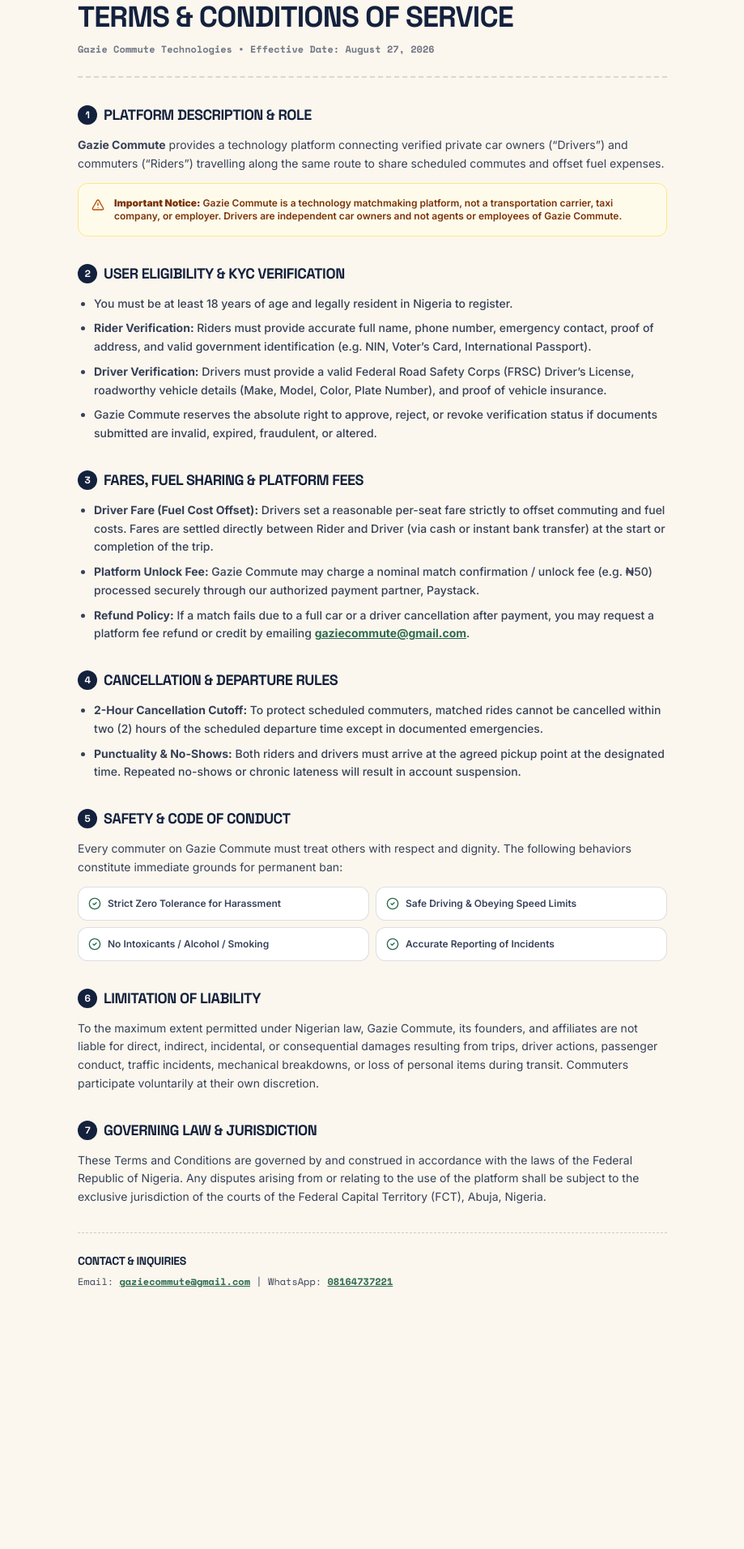
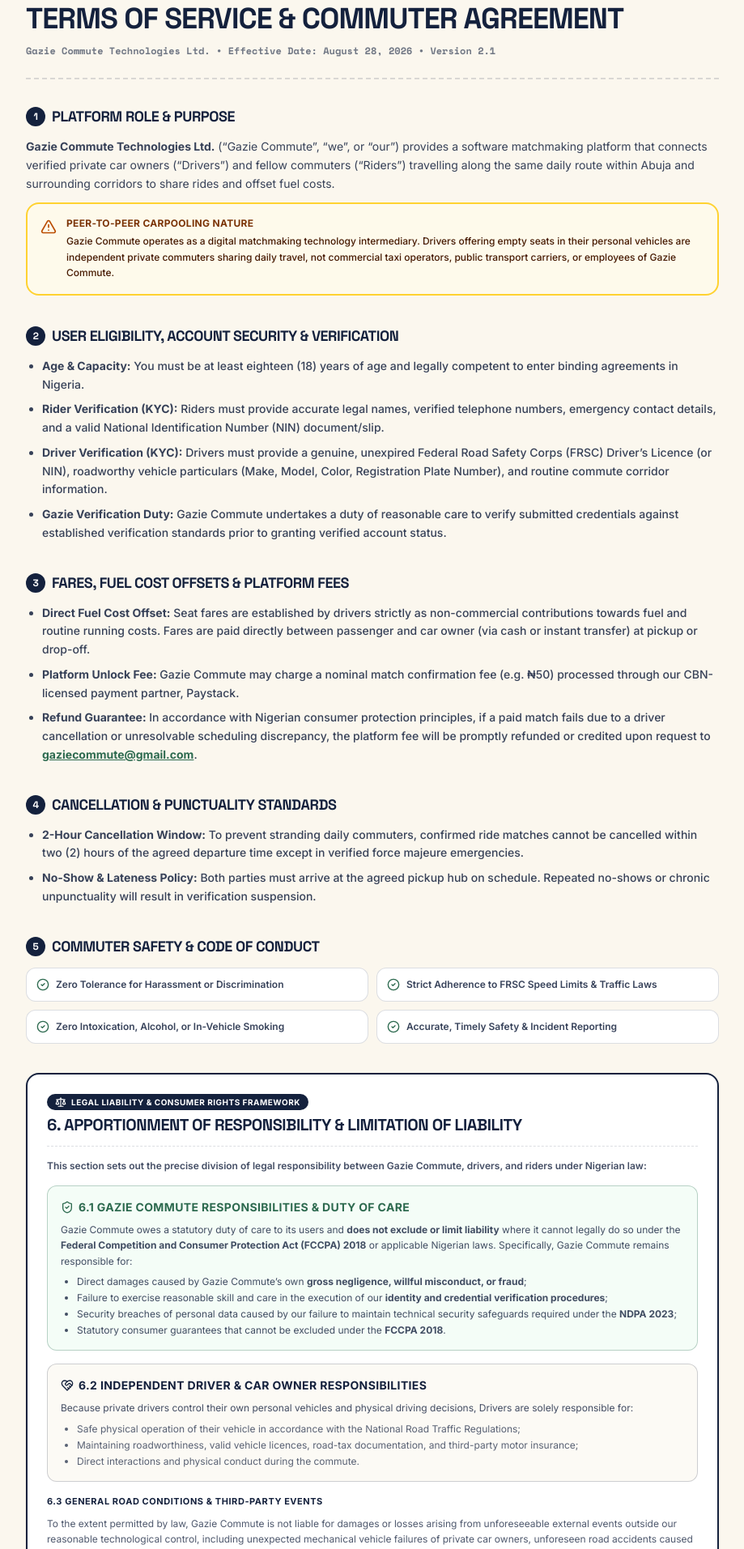
Before and after one commit to peculiardrive/GazieApp, a Next.js app: page /terms in a window 1280 px wide. Shown: the part 200-2113 px from the top of the page at 81% size, without its empty margins (180-1099 px from the left). Before the commit the page ends 1831 px from the top, so only its background shows below. Built offline with nearby package versions, Linux system fonts and the light colour scheme; no server answers.

Commit message:
docs(terms): rewrite Section 6 liability framework to eliminate blanket waivers and preserve statutory consumer rights under FCCPA 2018 and NDPA 2023

```diff
--- a/src/app/terms/page.tsx
+++ b/src/app/terms/page.tsx
@@ -3,14 +3,14 @@
 import React from 'react';
 import Navbar from '@/components/ui/Navbar';
 import Link from 'next/link';
-import { ArrowLeft, ShieldCheck, AlertTriangle, FileText, CheckCircle2 } from 'lucide-react';
+import { ArrowLeft, ShieldCheck, AlertTriangle, FileText, CheckCircle2, Scale, ShieldAlert, HeartHandshake } from 'lucide-react';
 
 export default function TermsPage() {
   return (
     <div className="flex flex-col min-h-screen bg-gazie-paper text-gazie-navy">
       <Navbar />
 
-      <main className="flex-1 max-w-3xl mx-auto w-full px-5 py-10 space-y-8">
+      <main className="flex-1 max-w-4xl mx-auto w-full px-5 py-10 space-y-8">
         {/* Back Link */}
         <div className="pb-2">
           <Link
@@ -23,34 +23,37 @@
 
         {/* Header Section */}
         <div className="border-b-2 border-dashed border-gazie-navy/15 pb-6 space-y-3">
-          <div className="inline-flex items-center gap-2 px-2.5 py-1 rounded-full bg-gazie-navy/5 text-gazie-navy text-[11px] font-bold tracking-wide">
-            <FileText className="w-3.5 h-3.5" /> LEGAL AGREEMENT
+          <div className="inline-flex items-center gap-2 px-3 py-1 rounded-full bg-gazie-navy/5 text-gazie-navy text-[11px] font-bold tracking-wide border border-gazie-navy/15">
+            <FileText className="w-3.5 h-3.5" /> LEGAL TERMS & CONDITIONS OF SERVICE
           </div>
-          <h1 className="font-display font-extrabold text-3xl sm:text-4xl tracking-tight leading-none uppercase">
-            Terms & Conditions of Service
+          <h1 className="font-display font-black text-3xl sm:text-4xl tracking-tight leading-none uppercase">
+            Terms of Service & Commuter Agreement
           </h1>
           <p className="text-xs font-semibold text-gazie-navy/60 font-mono leading-relaxed">
-            Gazie Commute Technologies &bull; Effective Date: August 27, 2026
+            Gazie Commute Technologies Ltd. &bull; Effective Date: August 28, 2026 &bull; Version 2.1
           </p>
         </div>
 
         {/* Terms Content */}
-        <div className="font-sans text-sm text-gazie-navy/85 space-y-8 leading-relaxed">
+        <div className="font-sans text-sm text-gazie-navy/85 space-y-9 leading-relaxed">
 
           {/* Section 1 */}
           <section className="space-y-3">
             <h2 className="font-display font-extrabold text-lg uppercase tracking-tight text-gazie-navy flex items-center gap-2">
               <span className="w-6 h-6 rounded-full bg-gazie-navy text-white inline-flex items-center justify-center text-xs">1</span>
-              Platform Description & Role
+              Platform Role & Purpose
             </h2>
             <p>
-              <strong>Gazie Commute</strong> provides a technology platform connecting verified private car owners (&ldquo;Drivers&rdquo;) and commuters (&ldquo;Riders&rdquo;) travelling along the same route to share scheduled commutes and offset fuel expenses.
+              <strong>Gazie Commute Technologies Ltd.</strong> (&ldquo;Gazie Commute&rdquo;, &ldquo;we&rdquo;, or &ldquo;our&rdquo;) provides a software matchmaking platform that connects verified private car owners (&ldquo;Drivers&rdquo;) and fellow commuters (&ldquo;Riders&rdquo;) travelling along the same daily route within Abuja and surrounding corridors to share rides and offset fuel costs.
             </p>
-            <div className="bg-amber-50 border border-amber-200 rounded-xl p-4 text-xs font-semibold text-amber-900 flex items-start gap-3">
-              <AlertTriangle className="w-4 h-4 text-amber-700 flex-shrink-0 mt-0.5" />
-              <span>
-                <strong>Important Notice:</strong> Gazie Commute is a technology matchmaking platform, not a transportation carrier, taxi company, or employer. Drivers are independent car owners and not agents or employees of Gazie Commute.
-              </span>
+            <div className="bg-amber-50/80 border-2 border-amber-300 rounded-2xl p-4 text-xs font-medium text-amber-950 flex items-start gap-3">
+              <AlertTriangle className="w-5 h-5 text-amber-700 flex-shrink-0 mt-0.5" />
+              <div className="space-y-1">
+                <span className="font-bold block uppercase tracking-wide text-amber-900">Peer-to-Peer Carpooling Nature</span>
+                <p className="leading-relaxed">
+                  Gazie Commute operates as a digital matchmaking technology intermediary. Drivers offering empty seats in their personal vehicles are independent private commuters sharing daily travel, not commercial taxi operators, public transport carriers, or employees of Gazie Commute.
+                </p>
+              </div>
             </div>
           </section>
 
@@ -58,18 +61,18 @@
           <section className="space-y-3">
             <h2 className="font-display font-extrabold text-lg uppercase tracking-tight text-gazie-navy flex items-center gap-2">
               <span className="w-6 h-6 rounded-full bg-gazie-navy text-white inline-flex items-center justify-center text-xs">2</span>
-              User Eligibility & KYC Verification
+              User Eligibility, Account Security & Verification
             </h2>
             <ul className="list-disc pl-5 space-y-2 font-medium">
-              <li>You must be at least 18 years of age and legally resident in Nigeria to register.</li>
+              <li><strong>Age & Capacity:</strong> You must be at least eighteen (18) years of age and legally competent to enter binding agreements in Nigeria.</li>
               <li>
-                <strong>Rider Verification:</strong> Riders must provide accurate full name, phone number, emergency contact, proof of address, and valid government identification (e.g. NIN, Voter&rsquo;s Card, International Passport).
+                <strong>Rider Verification (KYC):</strong> Riders must provide accurate legal names, verified telephone numbers, emergency contact details, and a valid National Identification Number (NIN) document/slip.
               </li>
               <li>
-                <strong>Driver Verification:</strong> Drivers must provide a valid Federal Road Safety Corps (FRSC) Driver&rsquo;s License, roadworthy vehicle details (Make, Model, Color, Plate Number), and proof of vehicle insurance.
+                <strong>Driver Verification (KYC):</strong> Drivers must provide a genuine, unexpired Federal Road Safety Corps (FRSC) Driver&rsquo;s Licence (or NIN), roadworthy vehicle particulars (Make, Model, Color, Registration Plate Number), and routine commute corridor information.
               </li>
               <li>
-                Gazie Commute reserves the absolute right to approve, reject, or revoke verification status if documents submitted are invalid, expired, fraudulent, or altered.
+                <strong>Gazie Verification Duty:</strong> Gazie Commute undertakes a duty of reasonable care to verify submitted credentials against established verification standards prior to granting verified account status.
               </li>
             </ul>
           </section>
@@ -78,17 +81,17 @@
           <section className="space-y-3">
             <h2 className="font-display font-extrabold text-lg uppercase tracking-tight text-gazie-navy flex items-center gap-2">
               <span className="w-6 h-6 rounded-full bg-gazie-navy text-white inline-flex items-center justify-center text-xs">3</span>
-              Fares, Fuel Sharing & Platform Fees
+              Fares, Fuel Cost Offsets & Platform Fees
             </h2>
             <ul className="list-disc pl-5 space-y-2 font-medium">
               <li>
-                <strong>Driver Fare (Fuel Cost Offset):</strong> Drivers set a reasonable per-seat fare strictly to offset commuting and fuel costs. Fares are settled directly between Rider and Driver (via cash or instant bank transfer) at the start or completion of the trip.
+                <strong>Direct Fuel Cost Offset:</strong> Seat fares are established by drivers strictly as non-commercial contributions towards fuel and routine running costs. Fares are paid directly between passenger and car owner (via cash or instant transfer) at pickup or drop-off.
               </li>
               <li>
-                <strong>Platform Unlock Fee:</strong> Gazie Commute may charge a nominal match confirmation / unlock fee (e.g. ₦50) processed securely through our authorized payment partner, Paystack.
+                <strong>Platform Unlock Fee:</strong> Gazie Commute may charge a nominal match confirmation fee (e.g. ₦50) processed through our CBN-licensed payment partner, Paystack.
               </li>
               <li>
-                <strong>Refund Policy:</strong> If a match fails due to a full car or a driver cancellation after payment, you may request a platform fee refund or credit by emailing <a href="mailto:gaziecommute@gmail.com" className="underline font-bold text-gazie-green">gaziecommute@gmail.com</a>.
+                <strong>Refund Guarantee:</strong> In accordance with Nigerian consumer protection principles, if a paid match fails due to a driver cancellation or unresolvable scheduling discrepancy, the platform fee will be promptly refunded or credited upon request to <a href="mailto:gaziecommute@gmail.com" className="underline font-bold text-gazie-green">gaziecommute@gmail.com</a>.
               </li>
             </ul>
           </section>
@@ -97,14 +100,14 @@
           <section className="space-y-3">
             <h2 className="font-display font-extrabold text-lg uppercase tracking-tight text-gazie-navy flex items-center gap-2">
               <span className="w-6 h-6 rounded-full bg-gazie-navy text-white inline-flex items-center justify-center text-xs">4</span>
-              Cancellation & Departure Rules
+              Cancellation & Punctuality Standards
             </h2>
             <ul className="list-disc pl-5 space-y-2 font-medium">
               <li>
-                <strong>2-Hour Cancellation Cutoff:</strong> To protect scheduled commuters, matched rides cannot be cancelled within two (2) hours of the scheduled departure time except in documented emergencies.
+                <strong>2-Hour Cancellation Window:</strong> To prevent stranding daily commuters, confirmed ride matches cannot be cancelled within two (2) hours of the agreed departure time except in verified force majeure emergencies.
               </li>
               <li>
-                <strong>Punctuality & No-Shows:</strong> Both riders and drivers must arrive at the agreed pickup point at the designated time. Repeated no-shows or chronic lateness will result in account suspension.
+                <strong>No-Show & Lateness Policy:</strong> Both parties must arrive at the agreed pickup hub on schedule. Repeated no-shows or chronic unpunctuality will result in verification suspension.
               </li>
             </ul>
           </section>
@@ -113,56 +116,121 @@
           <section className="space-y-3">
             <h2 className="font-display font-extrabold text-lg uppercase tracking-tight text-gazie-navy flex items-center gap-2">
               <span className="w-6 h-6 rounded-full bg-gazie-navy text-white inline-flex items-center justify-center text-xs">5</span>
-              Safety & Code of Conduct
+              Commuter Safety & Code of Conduct
             </h2>
-            <p>
-              Every commuter on Gazie Commute must treat others with respect and dignity. The following behaviors constitute immediate grounds for permanent ban:
-            </p>
-            <div className="grid grid-cols-1 sm:grid-cols-2 gap-2 text-xs font-semibold">
+            <div className="grid grid-cols-1 sm:grid-cols-2 gap-2.5 text-xs font-semibold">
               <div className="p-3 bg-white border border-gazie-navy/15 rounded-xl flex items-center gap-2">
-                <CheckCircle2 className="w-4 h-4 text-gazie-green flex-shrink-0" /> Strict Zero Tolerance for Harassment
+                <CheckCircle2 className="w-4 h-4 text-gazie-green flex-shrink-0" /> Zero Tolerance for Harassment or Discrimination
               </div>
               <div className="p-3 bg-white border border-gazie-navy/15 rounded-xl flex items-center gap-2">
-                <CheckCircle2 className="w-4 h-4 text-gazie-green flex-shrink-0" /> Safe Driving & Obeying Speed Limits
+                <CheckCircle2 className="w-4 h-4 text-gazie-green flex-shrink-0" /> Strict Adherence to FRSC Speed Limits & Traffic Laws
               </div>
               <div className="p-3 bg-white border border-gazie-navy/15 rounded-xl flex items-center gap-2">
-                <CheckCircle2 className="w-4 h-4 text-gazie-green flex-shrink-0" /> No Intoxicants / Alcohol / Smoking
+                <CheckCircle2 className="w-4 h-4 text-gazie-green flex-shrink-0" /> Zero Intoxication, Alcohol, or In-Vehicle Smoking
               </div>
               <div className="p-3 bg-white border border-gazie-navy/15 rounded-xl flex items-center gap-2">
-                <CheckCircle2 className="w-4 h-4 text-gazie-green flex-shrink-0" /> Accurate Reporting of Incidents
+                <CheckCircle2 className="w-4 h-4 text-gazie-green flex-shrink-0" /> Accurate, Timely Safety & Incident Reporting
               </div>
             </div>
           </section>
 
-          {/* Section 6 */}
-          <section className="space-y-3">
-            <h2 className="font-display font-extrabold text-lg uppercase tracking-tight text-gazie-navy flex items-center gap-2">
-              <span className="w-6 h-6 rounded-full bg-gazie-navy text-white inline-flex items-center justify-center text-xs">6</span>
-              Limitation of Liability
-            </h2>
-            <p>
-              To the maximum extent permitted under Nigerian law, Gazie Commute, its founders, and affiliates are not liable for direct, indirect, incidental, or consequential damages resulting from trips, driver actions, passenger conduct, traffic incidents, mechanical breakdowns, or loss of personal items during transit. Commuters participate voluntarily at their own discretion.
+          {/* Section 6: Legally Compliant Liability Framework */}
+          <section className="space-y-4 bg-white border-2 border-gazie-navy rounded-2xl p-6 shadow-sm">
+            <div className="border-b border-dashed border-gazie-navy/15 pb-3">
+              <div className="inline-flex items-center gap-1.5 px-2.5 py-0.5 rounded-full bg-gazie-navy text-white text-[10px] font-bold uppercase tracking-wider mb-1">
+                <Scale className="w-3.5 h-3.5" /> Legal Liability & Consumer Rights Framework
+              </div>
+              <h2 className="font-display font-black text-xl tracking-tight text-gazie-navy uppercase">
+                6. Apportionment of Responsibility & Limitation of Liability
+              </h2>
+            </div>
+
+            <p className="text-xs font-semibold text-gazie-navy/80">
+              This section sets out the precise division of legal responsibility between Gazie Commute, drivers, and riders under Nigerian law:
             </p>
+
+            {/* 6.1 What Gazie is Responsible For */}
+            <div className="p-4 bg-green-50/70 border border-gazie-green/30 rounded-xl space-y-2 text-xs">
+              <h3 className="font-bold text-gazie-green text-sm flex items-center gap-1.5 uppercase tracking-wide">
+                <ShieldCheck className="w-4 h-4 text-gazie-green" />
+                6.1 Gazie Commute Responsibilities & Duty of Care
+              </h3>
+              <p className="text-gazie-navy/80 leading-relaxed">
+                Gazie Commute owes a statutory duty of care to its users and <strong>does not exclude or limit liability</strong> where it cannot legally do so under the <strong>Federal Competition and Consumer Protection Act (FCCPA) 2018</strong> or applicable Nigerian laws. Specifically, Gazie Commute remains responsible for:
+              </p>
+              <ul className="list-disc pl-5 space-y-1 text-gazie-navy/80">
+                <li>Direct damages caused by Gazie Commute&rsquo;s own <strong>gross negligence, willful misconduct, or fraud</strong>;</li>
+                <li>Failure to exercise reasonable skill and care in the execution of our <strong>identity and credential verification procedures</strong>;</li>
+                <li>Security breaches of personal data caused by our failure to maintain technical security safeguards required under the <strong>NDPA 2023</strong>;</li>
+                <li>Statutory consumer guarantees that cannot be excluded under the <strong>FCCPA 2018</strong>.</li>
+              </ul>
+            </div>
+
+            {/* 6.2 Driver & Vehicle Responsibilities */}
+            <div className="p-4 bg-gazie-paper/60 border border-gazie-navy/20 rounded-xl space-y-2 text-xs">
+              <h3 className="font-bold text-gazie-navy text-sm flex items-center gap-1.5 uppercase tracking-wide">
+                <HeartHandshake className="w-4 h-4 text-gazie-navy" />
+                6.2 Independent Driver & Car Owner Responsibilities
+              </h3>
+              <p className="text-gazie-navy/80 leading-relaxed">
+                Because private drivers control their own personal vehicles and physical driving decisions, Drivers are solely responsible for:
+              </p>
+              <ul className="list-disc pl-5 space-y-1 text-gazie-navy/70">
+                <li>Safe physical operation of their vehicle in accordance with the National Road Traffic Regulations;</li>
+                <li>Maintaining roadworthiness, valid vehicle licences, road-tax documentation, and third-party motor insurance;</li>
+                <li>Direct interactions and physical conduct during the commute.</li>
+              </ul>
+            </div>
+
+            {/* 6.3 Third-Party & Road Risk Disclaimers */}
+            <div className="space-y-2 text-xs text-gazie-navy/75 leading-relaxed">
+              <h3 className="font-bold text-gazie-navy uppercase tracking-wider text-[11px]">
+                6.3 General Road Conditions & Third-Party Events
+              </h3>
+              <p>
+                To the extent permitted by law, Gazie Commute is not liable for damages or losses arising from unforeseeable external events outside our reasonable technological control, including unexpected mechanical vehicle failures of private car owners, unforeseen road accidents caused by third-party motorists, traffic gridlock delays, adverse weather conditions, or loss/theft of personal belongings left unattended in vehicles.
+              </p>
+            </div>
+
+            {/* 6.4 Statutory Consumer Protection Non-Exclusion */}
+            <div className="p-3 bg-gazie-navy/5 border border-gazie-navy/15 rounded-xl text-[11px] font-semibold text-gazie-navy/80 leading-relaxed">
+              <strong>Statutory Rights Protected:</strong> Nothing in these Terms of Service operates to exclude, restrict, or modify any statutory consumer right, warranty, or remedy conferred by the <em>Federal Competition and Consumer Protection Act (FCCPA) 2018</em> or the <em>Nigeria Data Protection Act (NDPA) 2023</em> that cannot be lawfully excluded by contract.
+            </div>
           </section>
 
           {/* Section 7 */}
           <section className="space-y-3">
             <h2 className="font-display font-extrabold text-lg uppercase tracking-tight text-gazie-navy flex items-center gap-2">
               <span className="w-6 h-6 rounded-full bg-gazie-navy text-white inline-flex items-center justify-center text-xs">7</span>
-              Governing Law & Jurisdiction
+              Dispute Resolution & Governing Law
             </h2>
             <p>
-              These Terms and Conditions are governed by and construed in accordance with the laws of the Federal Republic of Nigeria. Any disputes arising from or relating to the use of the platform shall be subject to the exclusive jurisdiction of the courts of the Federal Capital Territory (FCT), Abuja, Nigeria.
+              These Terms shall be governed by and interpreted in accordance with the laws of the <strong>Federal Republic of Nigeria</strong>.
+            </p>
+            <p>
+              In the event of any controversy or dispute between commuters or with the platform, the parties agree to first attempt resolution through good-faith mediation facilitated by Gazie Commute Customer Resolution Unit. If unresolved, disputes shall be submitted to the competent courts of the <strong>Federal Capital Territory (FCT), Abuja, Nigeria</strong>.
             </p>
           </section>
 
           {/* Section 8 */}
-          <section className="space-y-2 border-t border-dashed border-gazie-navy/20 pt-6">
+          <section className="space-y-3 border-t-2 border-dashed border-gazie-navy/15 pt-6">
             <h2 className="font-display font-extrabold text-sm uppercase tracking-tight text-gazie-navy">
-              Contact & Inquiries
+              8. Contact & Support
             </h2>
-            <p className="text-xs font-mono">
-              Email: <a href="mailto:gaziecommute@gmail.com" className="underline font-bold text-gazie-green">gaziecommute@gmail.com</a> | WhatsApp: <a href="https://wa.me/2348164737221" target="_blank" rel="noopener noreferrer" className="underline font-bold text-gazie-green">08164737221</a>
+            <p className="text-xs text-gazie-navy/70 leading-relaxed">
+              If you have any questions regarding these Terms of Service, liability allocations, or consumer rights inquiries, please contact our Legal & Support Team:
+            </p>
+            <div className="p-3.5 bg-white border border-gazie-navy/20 rounded-xl text-xs space-y-1 font-mono">
+              <p><strong>Entity:</strong> Gazie Commute Technologies Ltd.</p>
+              <p><strong>Email:</strong> <a href="mailto:gaziecommute@gmail.com" className="underline font-bold text-gazie-green">gaziecommute@gmail.com</a></p>
+              <p><strong>Support WhatsApp:</strong> <a href="https://wa.me/2348164737221" target="_blank" rel="noopener noreferrer" className="underline font-bold text-gazie-green">+234 816 473 7221</a></p>
+              <p><strong>Jurisdiction:</strong> Abuja, Federal Capital Territory (FCT), Nigeria</p>
+            </div>
+            <p className="text-[11px] text-gazie-navy/60 pt-1">
+              For complete details on our data protection safeguards and NDPA compliance, please review our{' '}
+              <Link href="/privacy" className="underline font-bold text-gazie-navy hover:text-gazie-green">
+                Privacy Policy
+              </Link>.
             </p>
           </section>
 
```
